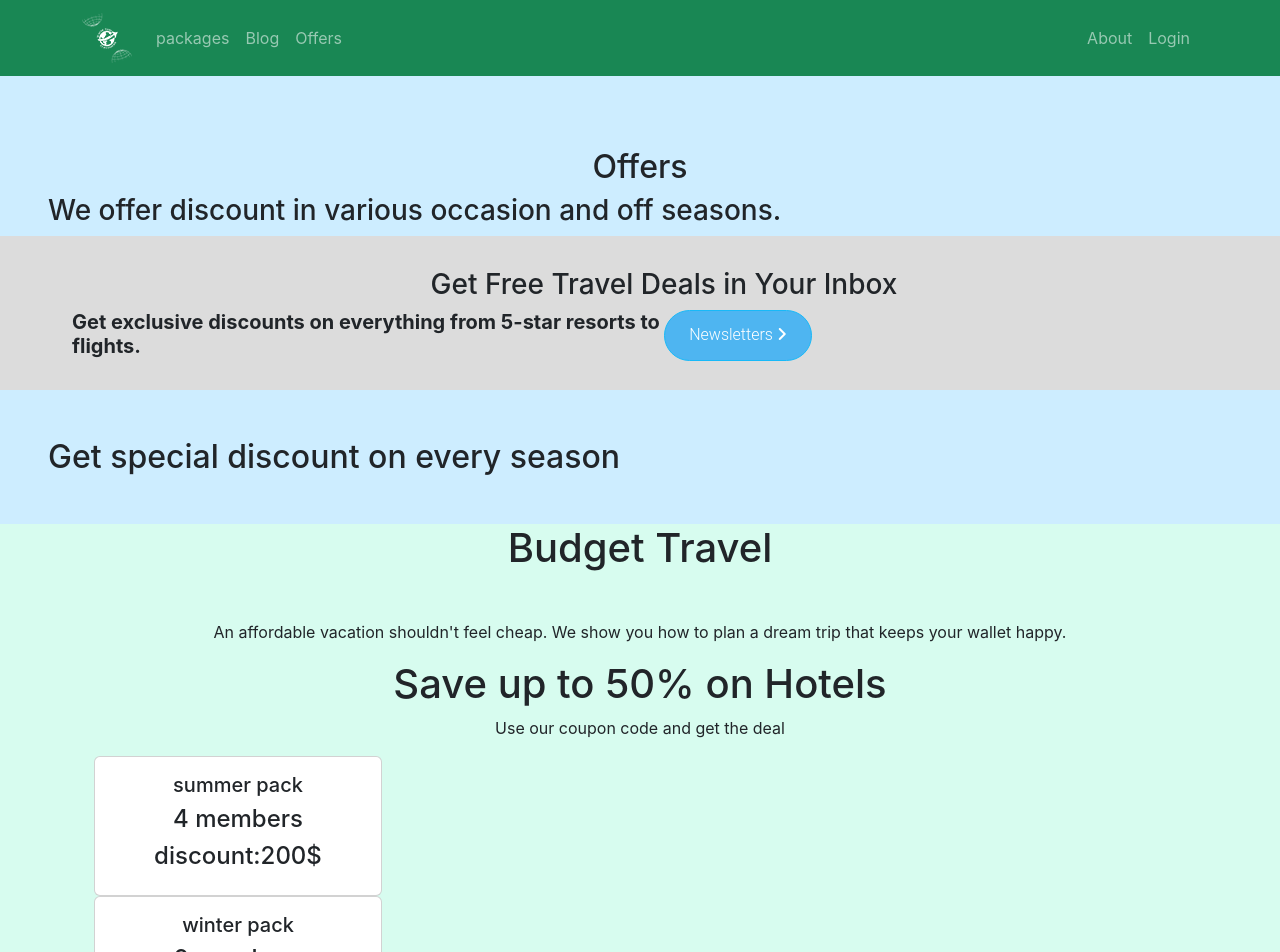
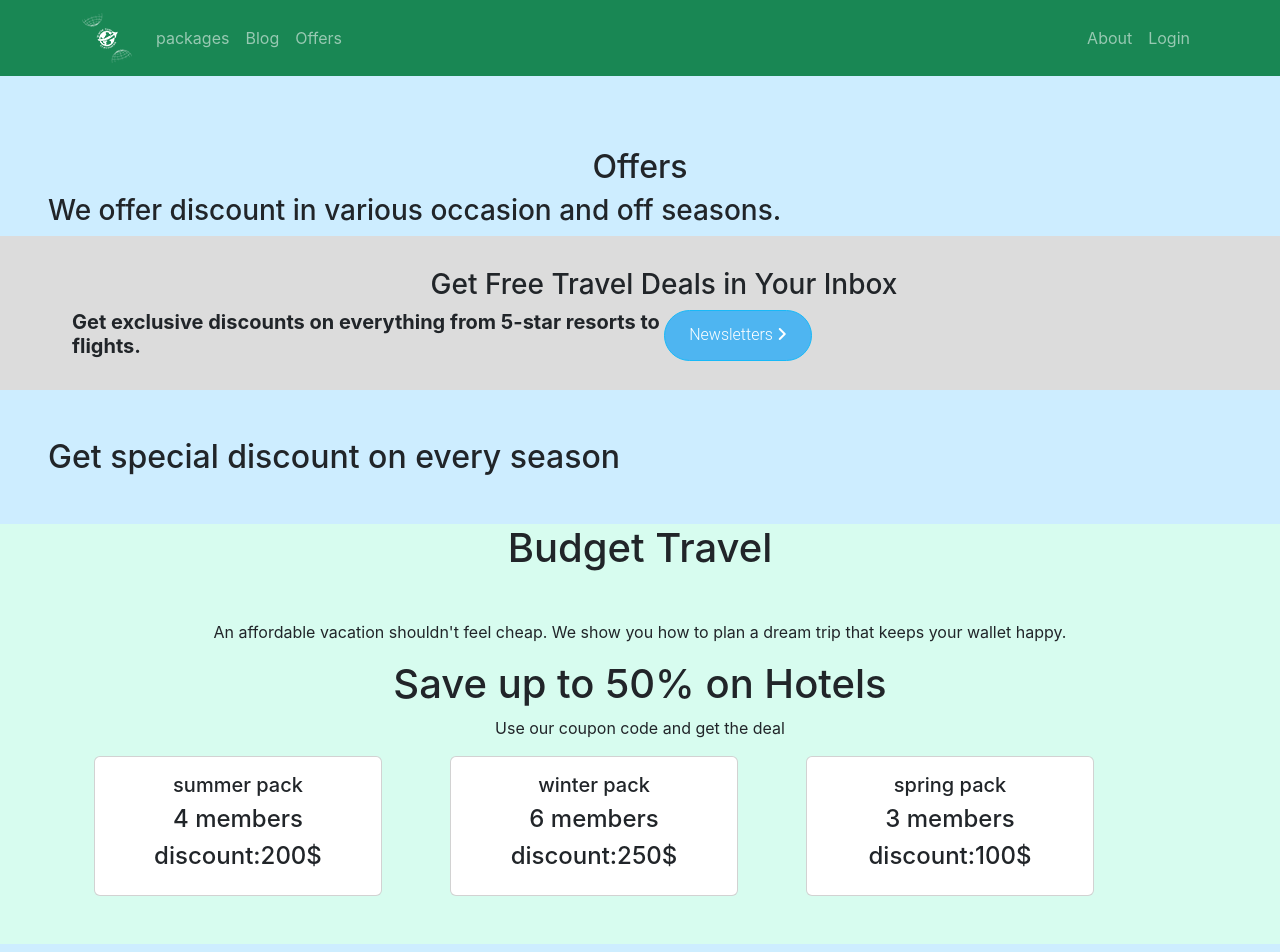
Before and after one commit to SifatNiloy/travelofun-client, a React (Create React App) app: page /offers in a window 1280 px wide. Shown: the top 952 px of the page. Built offline with nearby package versions, Linux system fonts and the light colour scheme; no server answers.

Commit message:
offer card style added

```diff
--- /dev/null
+++ b/src/components/About/About.css
@@ -0,0 +1,5 @@
+.about-us{
+    font-size: 20px;
+    line-height: 20px;
+
+}
--- a/src/components/About/About.js
+++ b/src/components/About/About.js
@@ -1,10 +1,10 @@
 import React from 'react';
-
+import './About.css'
 const About = () => {
     return (
         <div className='ps-5 ms-5 '>
             <h1 className='text-center'>About us</h1>
-            <p className='mb-3'>we are provider of travel management services on a global scale. It differ in terms of their size and scale, as well as the services that are on offer. We support those companies and organizations that engage in international travel and need professional help.</p>
+            <p className='mb-3 about-us'>We are a private retailer or public service that provides travel and tourism-related services to the general public on behalf of accommodation or travel suppliers to offer different kinds of travelling packages for each destination. We provide travel management services on a global scale. It differ in terms of their size and scale, as well as the services that are on offer. We support those companies and organizations that engage in international travel and need professional help.</p>
             <h1 className='w-50 text-warning my-5'>FAQ</h1>
             <h3>What are online travel agencies?</h3>
             <p>An Online Travel Agency (OTA) is a website that sells services related to travel. It enables customers to make hotel and travel reservations from one single platform. They're the digital equivalent of a travel agent.
--- a/src/components/BudgetTravel/BudgetTravel.css
+++ b/src/components/BudgetTravel/BudgetTravel.css
@@ -1,3 +1,7 @@
 .budget-travel{
     background-color: rgb(215, 252, 239);
 }
+.offer-season{
+    display: grid;
+    grid-template-columns: repeat(3,1fr);
+}
--- a/src/components/BudgetTravel/BudgetTravel.js
+++ b/src/components/BudgetTravel/BudgetTravel.js
@@ -10,8 +10,9 @@ const BudgetTravel = () => {
                 <h1 className='container'>Save up to 50% on Hotels</h1>
                 <p>Use our coupon code and get the deal</p>
                 <div>
-                <div className='container'>
-                    <Card style={{ width: '18rem' }}>
+                    <div className='container row'>
+                        <div className='offer-season'>
+                            <Card className='col-sm-12 col-md-6 col-lg-4' style={{ width: '18rem' }}>
                                 {/* <Card.Img variant="top" src="holder.js/100px180" /> */}
                                 <Card.Body>
                                     <Card.Title>summer pack</Card.Title>
@@ -22,7 +23,7 @@ const BudgetTravel = () => {
 
                                 </Card.Body>
                             </Card>
-                    <Card style={{ width: '18rem' }}>
+                            <Card className='col-sm-12 col-md-6 col-lg-4' style={{ width: '18rem' }}>
                                 {/* <Card.Img variant="top" src="holder.js/100px180" /> */}
                                 <Card.Body>
                                     <Card.Title>winter pack</Card.Title>
@@ -33,7 +34,7 @@ const BudgetTravel = () => {
 
                                 </Card.Body>
                             </Card>
-                    <Card style={{ width: '18rem' }}>
+                            <Card className='col-sm-12 col-md-6 col-lg-4' style={{ width: '18rem' }}>
                                 {/* <Card.Img variant="top" src="holder.js/100px180" /> */}
                                 <Card.Body>
                                     <Card.Title>spring pack</Card.Title>
@@ -48,6 +49,7 @@ const BudgetTravel = () => {
                     </div>
                 </div>
             </div>
+        </div>
     );
 };
 
--- a/src/components/Gallery/Gallery.js
+++ b/src/components/Gallery/Gallery.js
@@ -11,7 +11,7 @@ const Gallery = () => {
     return (
         <div className='container'>
             <h2 className='text-center my-4 p-3'>GALLERY OF OUR TOURISTS</h2>
-            <div className='gallary'>
+            <div className='gallary '>
                 <img className='tourist-img' src={tourist1} alt="" />
                 <img className='tourist-img' src={tourist2} alt="" />
                 <img className='tourist-img' src={tourist3} alt="" />
--- a/src/components/Home/Blog/Blog.js
+++ b/src/components/Home/Blog/Blog.js
@@ -28,8 +28,6 @@ const Blog = () => {
                         <li>Three in five travel companies say they offer customer service via chat.</li>
                     </ul>
 
-                    <h1>The Best Hotel Booking Sites</h1>
-                    <h4>We recommend using Booking.com for hotel reservations</h4>
 
                 </p>
             </p>
--- a/src/components/Home/Package/Package.css
+++ b/src/components/Home/Package/Package.css
@@ -8,10 +8,10 @@
     height: 500px;
 
 } */
-
+/*
 .card-footer-package{
     display: grid;
     grid-template-columns: repeat(2,1fr);
     color: brown;
 
-}
+} */
--- a/src/components/Home/Package/Package.js
+++ b/src/components/Home/Package/Package.js
@@ -9,7 +9,8 @@ const Package = ({ singlePackage }) => {
         navigate(`/package/${id}`)
     }
     return (
-        <Card style={{ width: '22rem' }}>
+        <div >
+            <Card className='col-sm-12 col-md-6 col-lg-4' style={{ width: '22rem' }}>
             <Card.Img variant="top" src={image} />
             <Card.Body>
                 <Card.Title>{name}</Card.Title>
@@ -26,6 +27,7 @@ const Package = ({ singlePackage }) => {
                 <Card.Link className='btn btn-primary ' onClick={() => navigateToServiceDetail(_id)}>Book now</Card.Link>
             </Card.Body>
         </Card>
+        </div>
 
     );
 };
--- a/src/components/Home/Packages/Packages.js
+++ b/src/components/Home/Packages/Packages.js
@@ -19,7 +19,7 @@ const Packages = () => {
         <div>
             <h2 className='my-5 text-center'>Our packages</h2>
             <div className='container'>
-                <div className='package-container '>
+                <div className='package-container row'>
                     {
                         packages.map(singlePackage => <Package key={singlePackage._id} singlePackage={singlePackage}></Package>)
                     }
--- a/src/components/Support/Support.js
+++ b/src/components/Support/Support.js
@@ -3,7 +3,7 @@ import './Support.css'
 import support from '../../../src/images/others/support.jpg'
 const Support = () => {
     return (
-        <div className=' container'>
+        <div className=' container mt-5'>
             <h1 className='text-center'>Customer Support</h1>
             <div className='support'>
                 <div className='mt-5 pt-5'>
```
Lines whose indentation alone changed are shown as unchanged.
